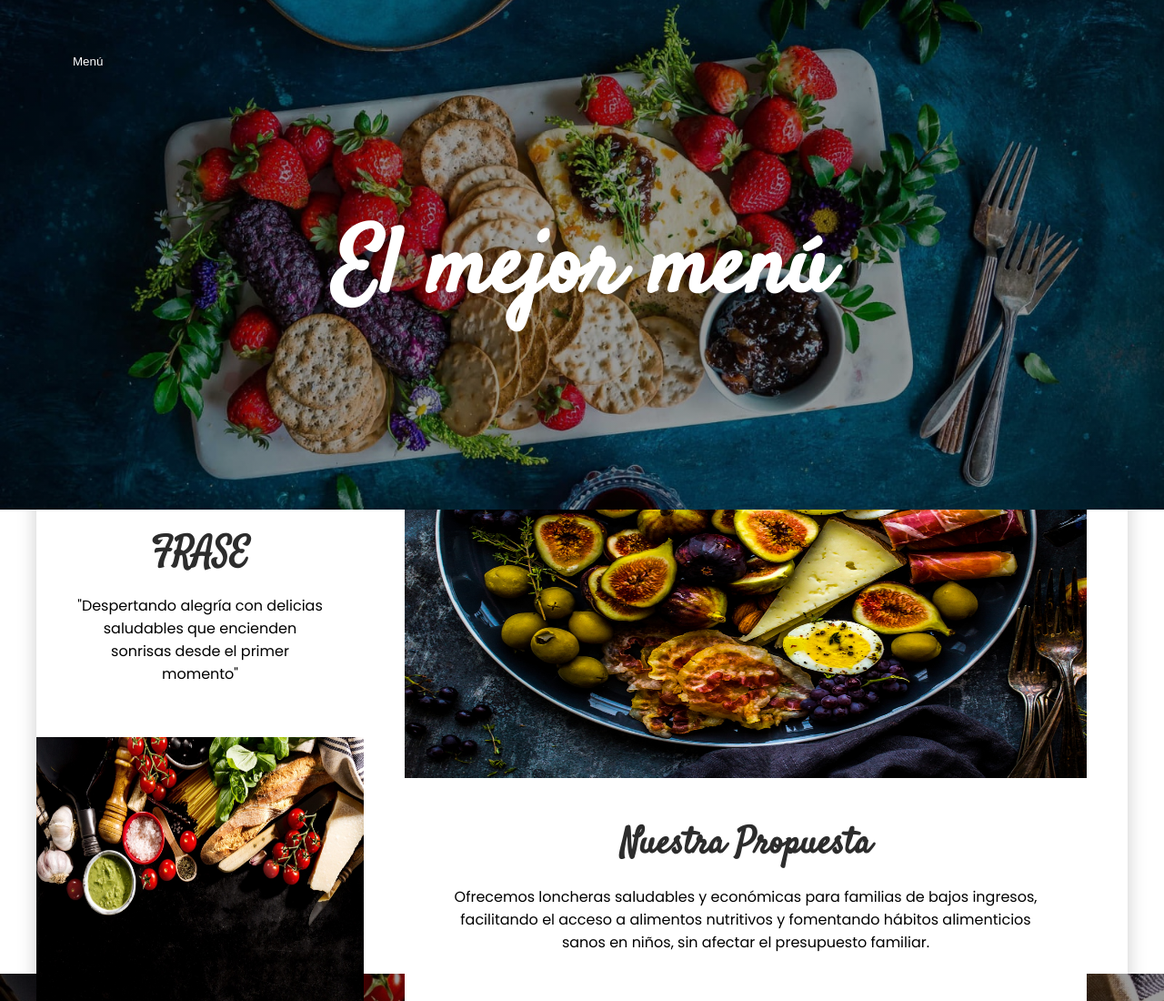
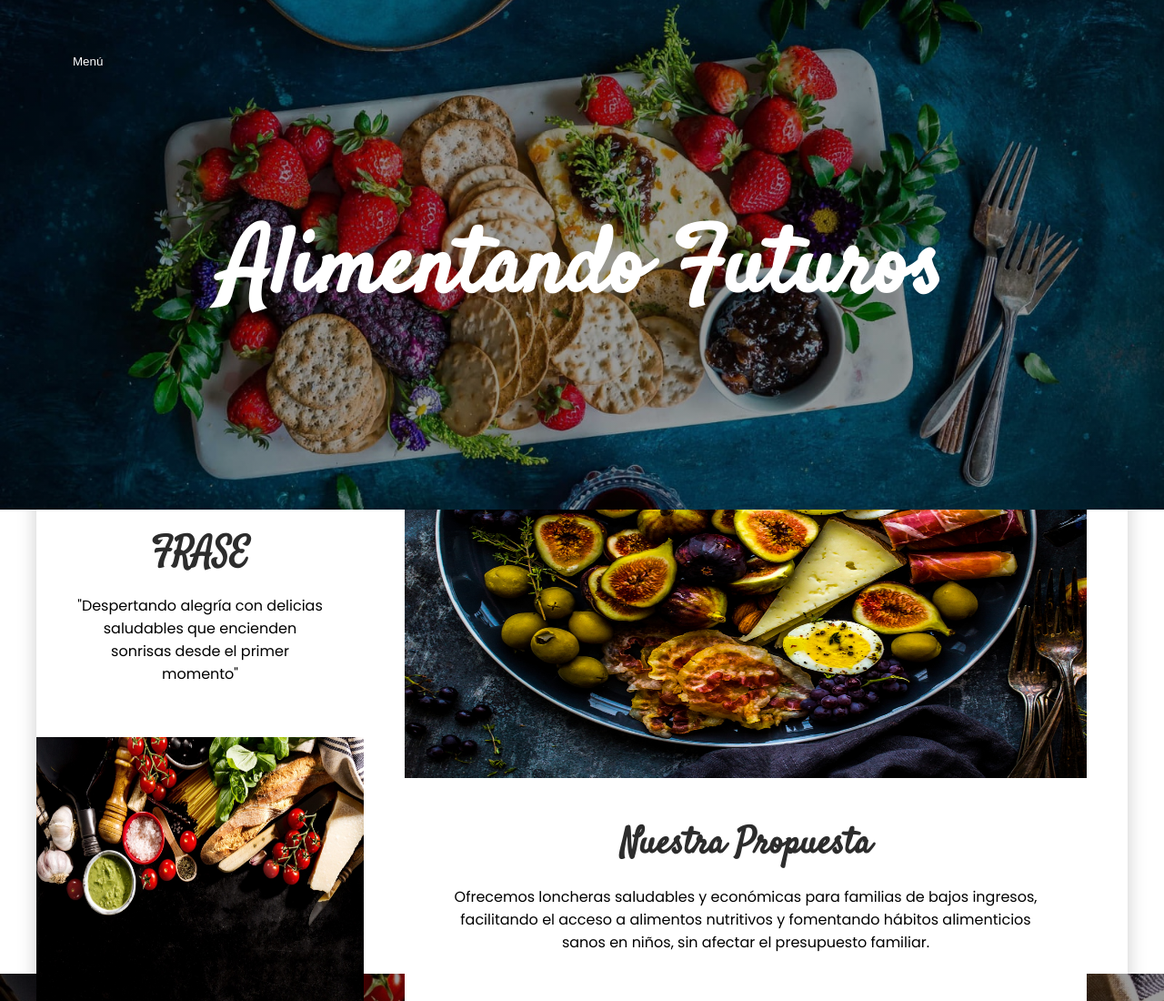
Before and after one commit to 007teheran/007teheran.github.io, a plain HTML site: page index.html in a window 1280 px wide. Shown: the top 1100 px of the page at 91% size. Drawn offline with Linux system fonts and the light colour scheme.

Commit message:
Update index.html

```diff
--- a/index.html
+++ b/index.html
@@ -158,7 +158,8 @@
         </div>
         <div class="header-content container">
             <div class="header-txt">
-                <h1>El mejor menú</h1>
+                <h1>Alimentando Futuros</h1>
+
             </div>
         </div>
     </header>
```
